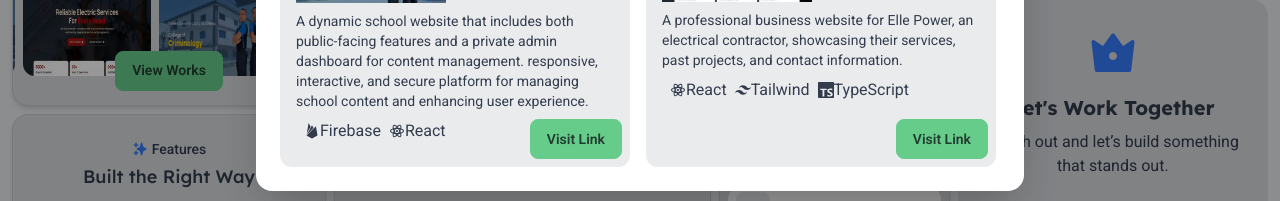
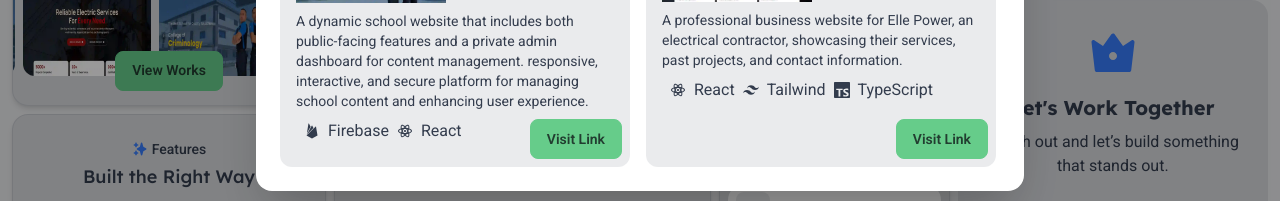
Before and after one commit to devjars/portfolio, a React (Vite) app: page / in a window 1280 px wide. Both pictures are taken after a click on the button "View Works". Shown: the part 381-582 px from the top of the page. Built offline with nearby package versions, Linux system fonts and the light colour scheme.

Commit message:
add gap and margin to list of tools in project description

```diff
--- a/src/components/Projects.tsx
+++ b/src/components/Projects.tsx
@@ -39,9 +39,9 @@
           </div>
           <div className="">
             <p className="text-sm mt-2">{pro.description}</p>
-            <ul className="p-2 flex items-center flex-wrap gap-2">
+            <ul className="p-2 flex items-center flex-wrap gap-2 pr-8">
               {pro.tools.map((tool,index)=>(
-                <li key={index} className=" flex items-center"><span><tool.icon/></span> <span>{tool.name}</span></li>
+                <li key={index} className=" flex items-center gap-2 flex-wrap "><span><tool.icon/></span> <span>{tool.name}</span></li>
               ))}
             </ul>
           <a href={pro.link}
```
